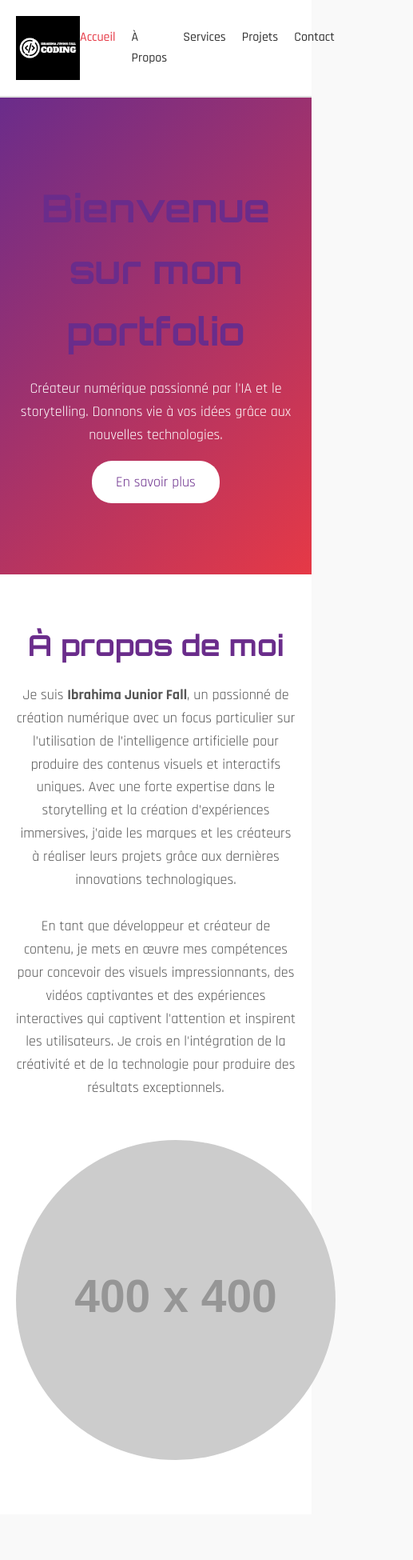
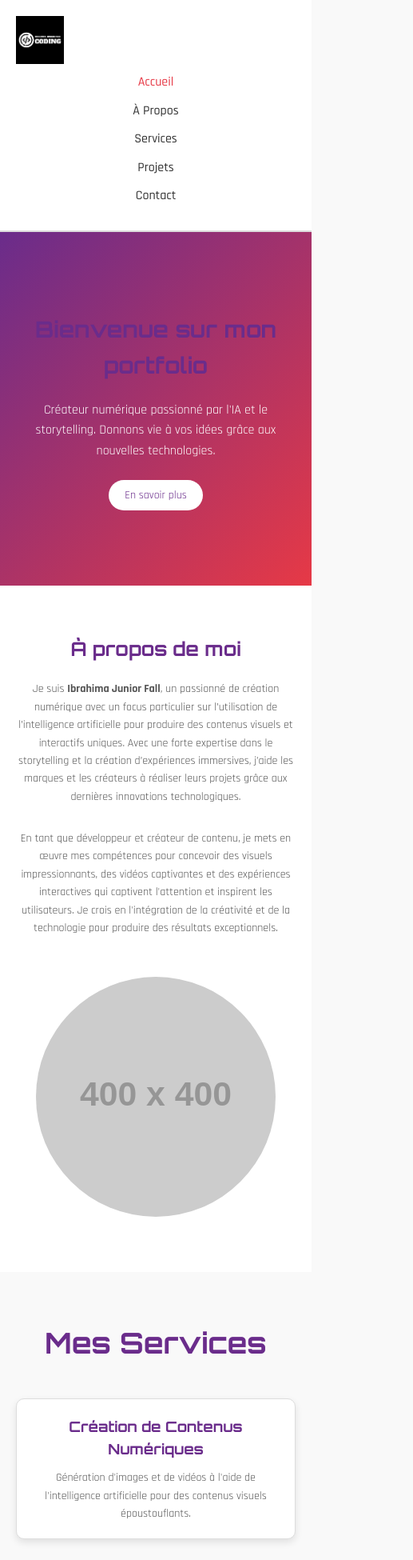
Before and after one commit to JuniorFall12/Mon-Portfolio, a plain HTML site: page index.html in a window 390 px wide. Shown: the top 1950 px of the page at 80% size, 517 px wide, since content can reach past the window. Drawn offline with Linux system fonts and the light colour scheme; placeholder pictures from the web are drawn by us.

Commit message:
Add files via upload

```diff
--- a/styles.css
+++ b/styles.css
@@ -336,3 +336,135 @@ footer p {
     font-size: 14px;
     color: #555;
 }
+/* Pour les écrans plus petits que 768px (tablettes et mobiles) */
+@media screen and (max-width: 768px) {
+
+    /* Header */
+    nav {
+        flex-direction: column;
+        align-items: flex-start;
+    }
+
+    .nav-links {
+        display: block;
+        text-align: center;
+        width: 100%;
+    }
+
+    .nav-links li {
+        margin: 10px 0;
+    }
+
+    .logo img {
+        width: 60px; /* Logo plus petit */
+    }
+
+    /* Hero Section */
+    .hero h1 {
+        font-size: 32px;
+    }
+
+    .hero p {
+        font-size: 16px;
+    }
+
+    .cta-button {
+        padding: 10px 20px;
+        font-size: 16px;
+    }
+
+    /* About Section */
+    .about h2 {
+        font-size: 30px;
+    }
+
+    .about p {
+        font-size: 16px;
+    }
+
+    .about-image img {
+        max-width: 300px;
+    }
+
+    /* Services Section */
+    .services-grid {
+        grid-template-columns: 1fr; /* 1 colonne */
+    }
+
+    .service-card {
+        padding: 20px;
+    }
+
+    /* Projects Section */
+    .projects-grid {
+        grid-template-columns: 1fr; /* 1 colonne */
+    }
+
+    /* Contact Section */
+    .contact-form {
+        gap: 15px;
+    }
+
+    .contact-form input,
+    .contact-form textarea {
+        font-size: 14px;
+    }
+
+    .contact-form button {
+        padding: 12px;
+        font-size: 16px;
+    }
+
+    .contact-info p {
+        font-size: 14px;
+    }
+
+    .social-links a {
+        font-size: 16px;
+    }
+}
+
+/* Pour les écrans plus petits que 480px (mobiles) */
+@media screen and (max-width: 480px) {
+
+    .hero h1 {
+        font-size: 28px;
+    }
+
+    .cta-button {
+        padding: 10px 20px;
+        font-size: 14px;
+    }
+
+    .about h2 {
+        font-size: 24px;
+    }
+
+    .about p {
+        font-size: 14px;
+    }
+
+    .service-card h3 {
+        font-size: 18px;
+    }
+
+    .service-card p {
+        font-size: 14px;
+    }
+
+    .projects .section-title {
+        font-size: 28px;
+    }
+
+    .project-info h3 {
+        font-size: 20px;
+    }
+
+    .project-info p {
+        font-size: 14px;
+    }
+
+    .footer p {
+        font-size: 12px;
+    }
+}
```
